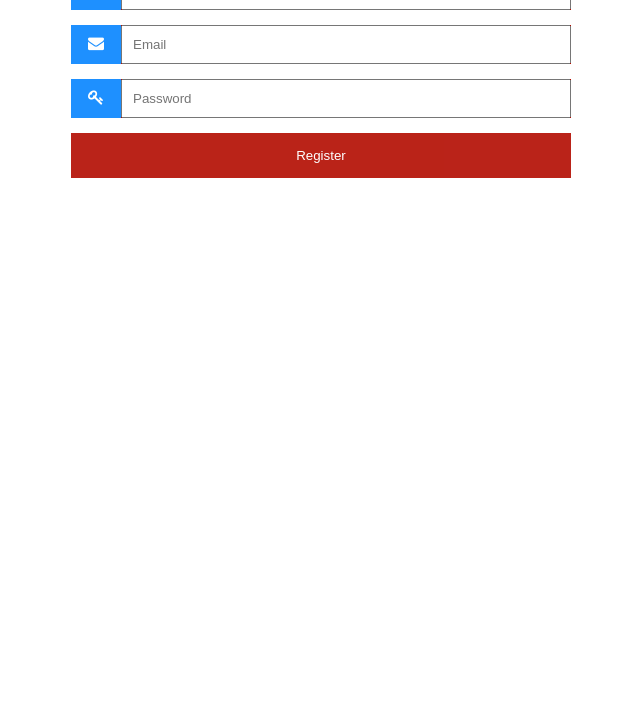
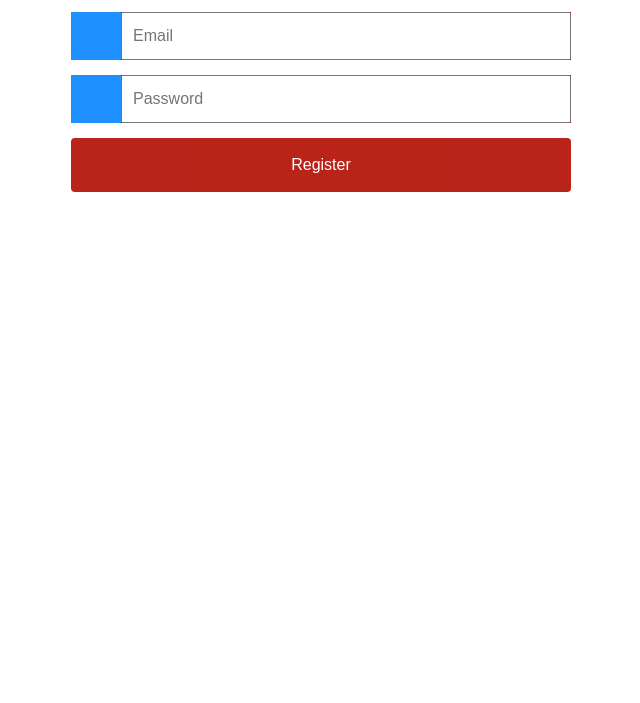
Before and after one commit to CoBceM-HuKTo/WORLD_OF_CINEMA, a plain HTML site: page registration.html in a window 1280 px wide. Shown: the part 97-800 px from the top of the page, without its empty margins (319-959 px from the left). Drawn offline with nearby package versions, Linux system fonts and the light colour scheme.

Commit message:
Update registration.html

```diff
--- a/registration.html
+++ b/registration.html
@@ -2,7 +2,7 @@
 <html>
 <head>
 <meta name="viewport" content="width=device-width, initial-scale=1">
-<link rel="stylesheet" href="https://cdnjs.cloudflare.com/ajax/libs/font-awesome/4.7.0/css/font-awesome.min.css">
+<link rel="stylesheet" href="https://maxcdn.bootstrapcdn.com/bootstrap/4.0.0/css/bootstrap.min.css">
 <style>
 body {font-family: Arial, Helvetica, sans-serif;}
 * {box-sizing: border-box;}
```
